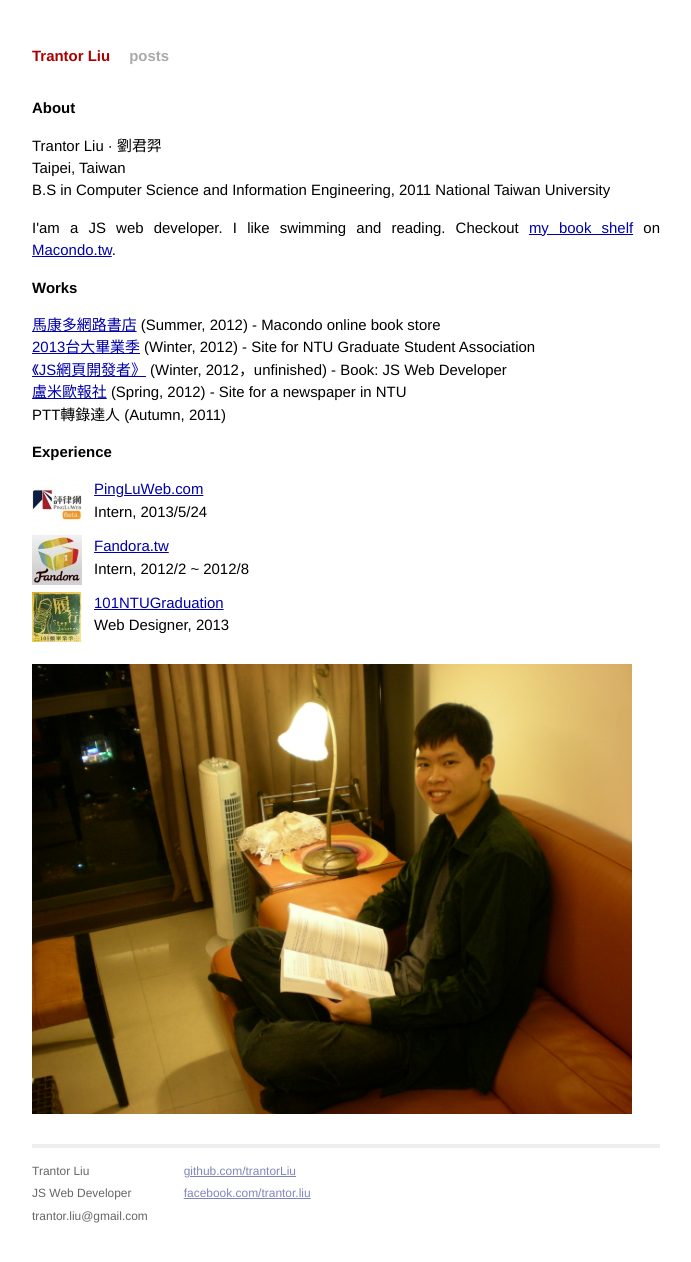
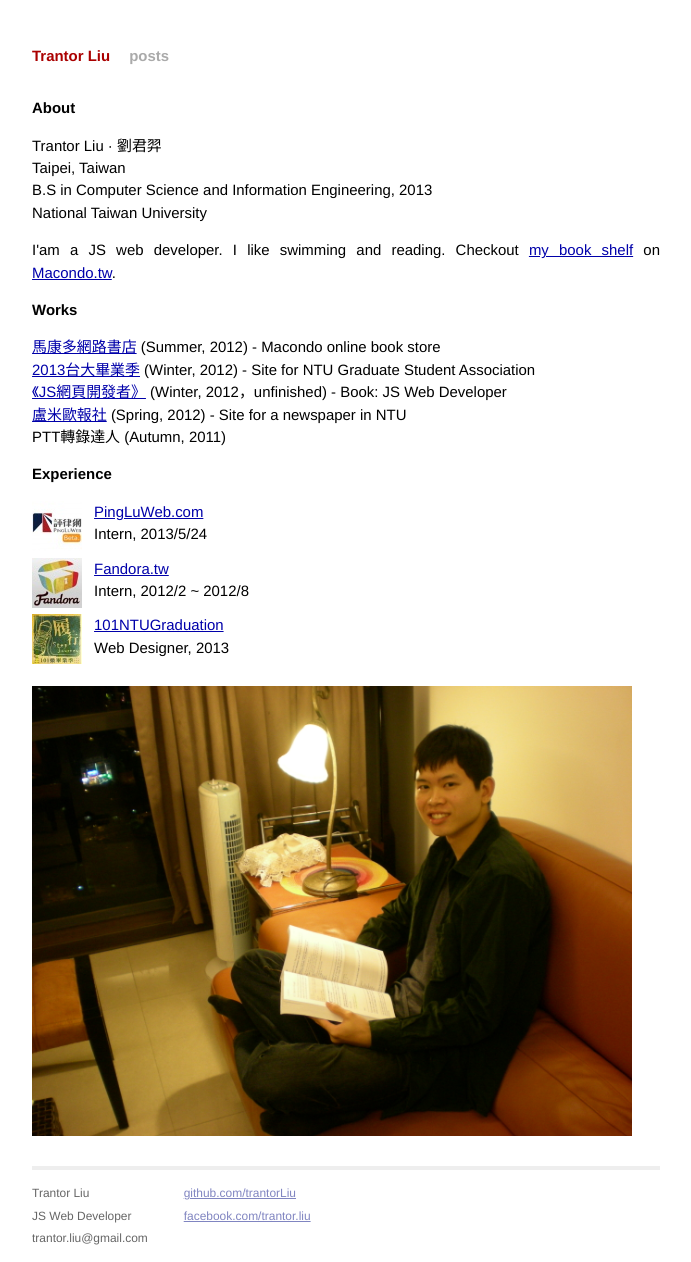
Before and after one commit to trantorLiu/trantorliu.github.io, a Jekyll site: the page built from index.html, in a window 1280 px wide. Shown: the whole page, without its empty margins (294-985 px from the left). Built offline with Jekyll 4.4.1, drawn with Linux system fonts in a browser that asks for light colours; before the commit the page ends 1239 px from its top, so only the background shows below that.

Commit message:
Debugging.

```diff
--- a/index.html
+++ b/index.html
@@ -8,7 +8,7 @@ title: About
   <p>
   Trantor Liu &middot; 劉君羿<br />
   Taipei, Taiwan<br />
-  B.S in Computer Science and Information Engineering, 2011
+  B.S in Computer Science and Information Engineering, 2013<br />
   National Taiwan University
   </p>
 
```
